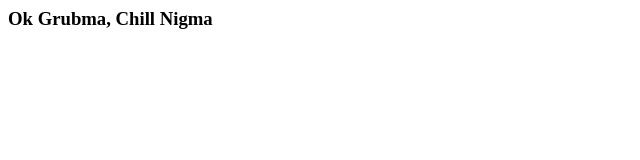
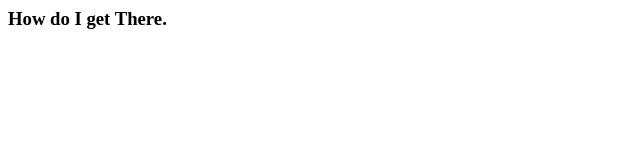
Before and after one commit to WVCS/website-chaisoma, a plain HTML site: page index.html in a window 1280 px wide. Shown: the whole page, without its empty margins (0-640 px from the left). Drawn offline with Linux system fonts and the light colour scheme.

Commit message:
Update index.html

```diff
--- a/index.html
+++ b/index.html
@@ -2,7 +2,7 @@
 
 
 
-  <h3> Ok Grubma, Chill Nigma
+  <h3> How do I get There.
 
 
 
```
